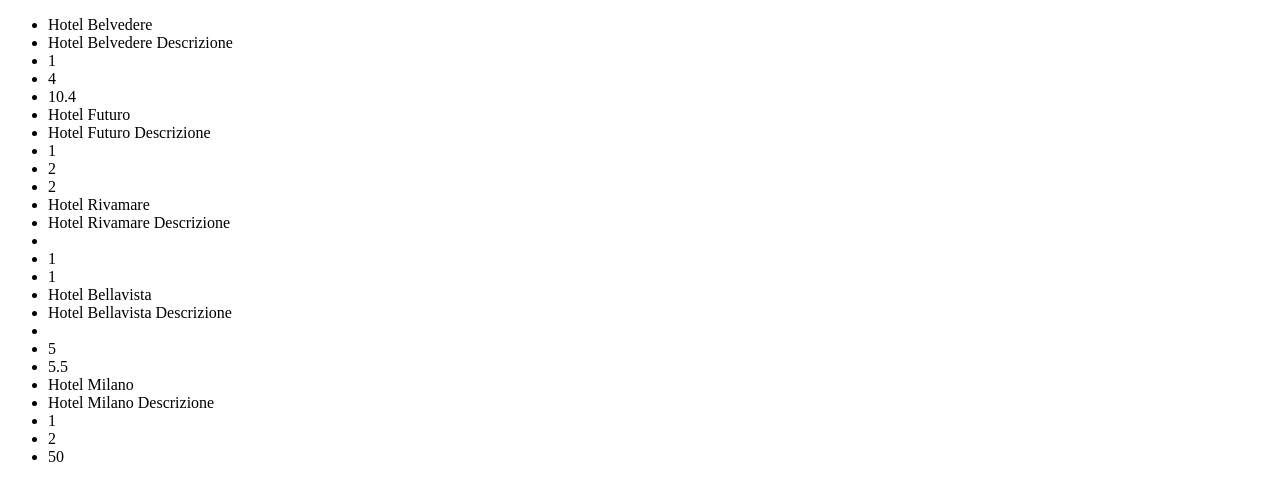
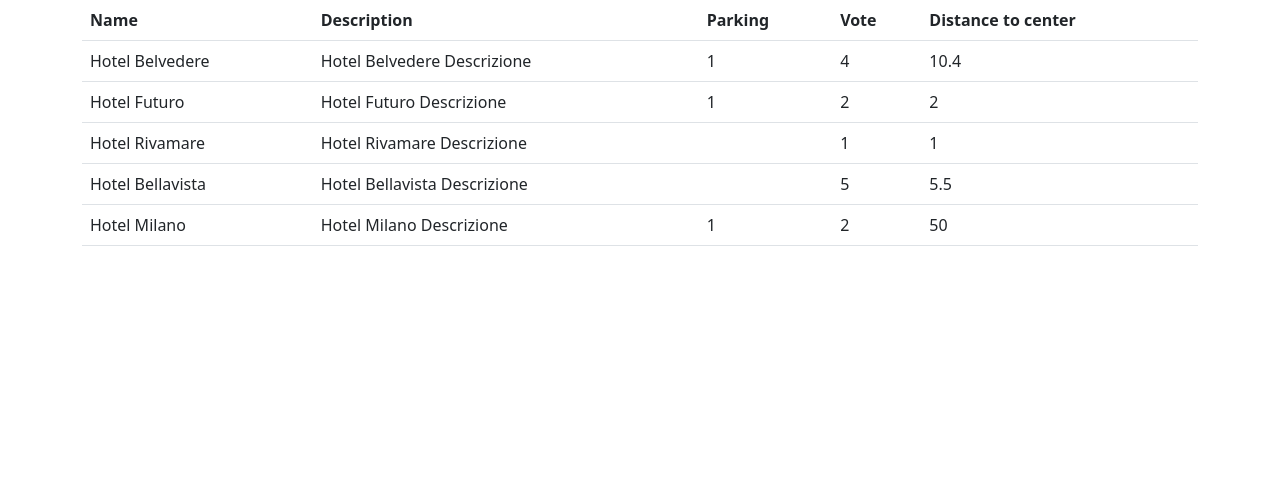
Before and after one commit to Gianmarco-Leone/php-hotel, a PHP site: page / in a window 1280 px wide. Shown: the top 501 px of the page. Run offline with PHP 8.4, Linux system fonts and the light colour scheme.

Commit message:
create bootstrap table

```diff
--- a/index.php
+++ b/index.php
@@ -49,16 +49,33 @@
     <meta http-equiv="X-UA-Compatible" content="IE=edge">
     <meta name="viewport" content="width=device-width, initial-scale=1.0">
     <title>PHP Hotel</title>
+
+    <!-- BOOTSTRAP -->
+    <link href="https://cdn.jsdelivr.net/npm/bootstrap@5.2.3/dist/css/bootstrap.min.css" rel="stylesheet" integrity="sha384-rbsA2VBKQhggwzxH7pPCaAqO46MgnOM80zW1RWuH61DGLwZJEdK2Kadq2F9CUG65" crossorigin="anonymous">
+
 </head>
 <body>
-    <ul>
-        <?php foreach($hotels as $hotel_features) : ?>
-            <?php foreach($hotel_features as $hotel) : ?>
-                <li>
-                    <?= $hotel ?>
-                </li>
-            <?php endforeach ?>
-        <?php endforeach ?>
-    </ul>
+    <div class="container">
+        <table class="table">
+            <thead>
+                <tr>
+                    <th scope="col">Name</th>
+                    <th scope="col">Description</th>
+                    <th scope="col">Parking</th>
+                    <th scope="col">Vote</th>
+                    <th scope="col">Distance to center</th>
+                </tr>
+            </thead>
+            <tbody>
+                <?php foreach($hotels as $hotel_features) : ?>
+                    <tr>
+                        <?php foreach($hotel_features as $hotel) : ?>
+                            <td> <?= $hotel ?> </td>
+                        <?php endforeach ?>
+                    </tr>
+                <?php endforeach ?>
+            </tbody>
+        </table>
+    </div>
 </body>
 </html>
```
